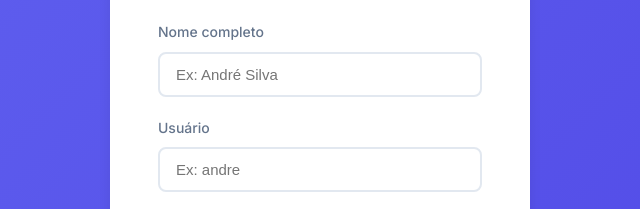
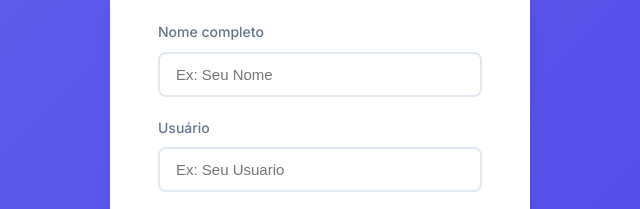
Before and after one commit to Andre-peixoto-lopes/gestao_financeira, a website: page index.html in a window 1280 px wide. Both pictures are taken after a click on the button "Cadastrar". Shown: the part 373-582 px from the top of the page, 320-960 px from the left. Drawn offline with nearby package versions, Linux system fonts and the light colour scheme; no server answers.

Commit message:
update placeholders

```diff
--- a/index.html
+++ b/index.html
@@ -43,11 +43,11 @@
                 <form id="register-form" class="auth-form">
                     <div class="input-group">
                         <label for="register-name">Nome completo</label>
-                        <input type="text" id="register-name" placeholder="Ex: André Silva" required>
+                        <input type="text" id="register-name" placeholder="Ex: Seu Nome" required>
                     </div>
                     <div class="input-group">
                         <label for="register-username">Usuário</label>
-                        <input type="text" id="register-username" placeholder="Ex: andre" required>
+                        <input type="text" id="register-username" placeholder="Ex: Seu Usuario" required>
                     </div>
                     <div class="input-group">
                         <label for="register-password">Senha</label>
```
